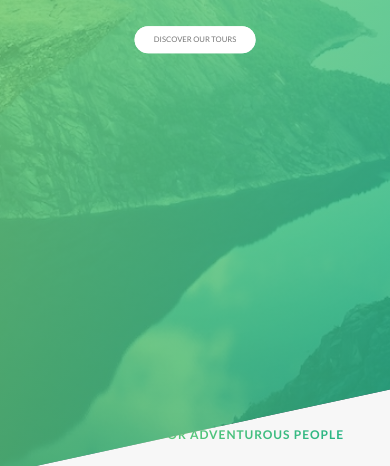
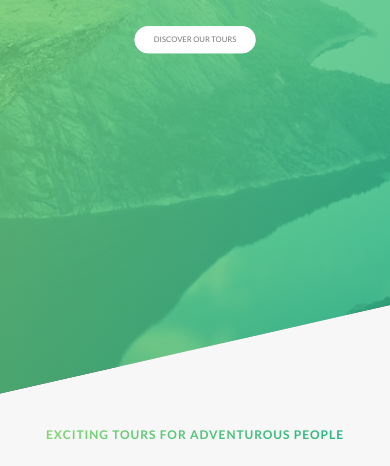
Before and after one commit to JoseIgnacioTapia/nature-site-project, a website: page index.html in a window 390 px wide. Shown: the part 328-794 px from the top of the page. Drawn offline with Linux system fonts and the light colour scheme.

Commit message:
Making the header more responsive

```diff
--- a/sass/layout/_header.scss
+++ b/sass/layout/_header.scss
@@ -25,7 +25,7 @@
 
   @include respond(phone) {
     -webkit-clip-path: polygon(0 0, 100% 0, 100% 85vh, 0 100%);
-    clip-path: polygon(0 0, 100% 0, 100% 85vh, 0 100%);
+    clip-path: polygon(0 0, 100% 0, 100% 75vh, 0 90%);
   }
 
   &__logo-box {
```
Also changed, not shown: css/style.css.
